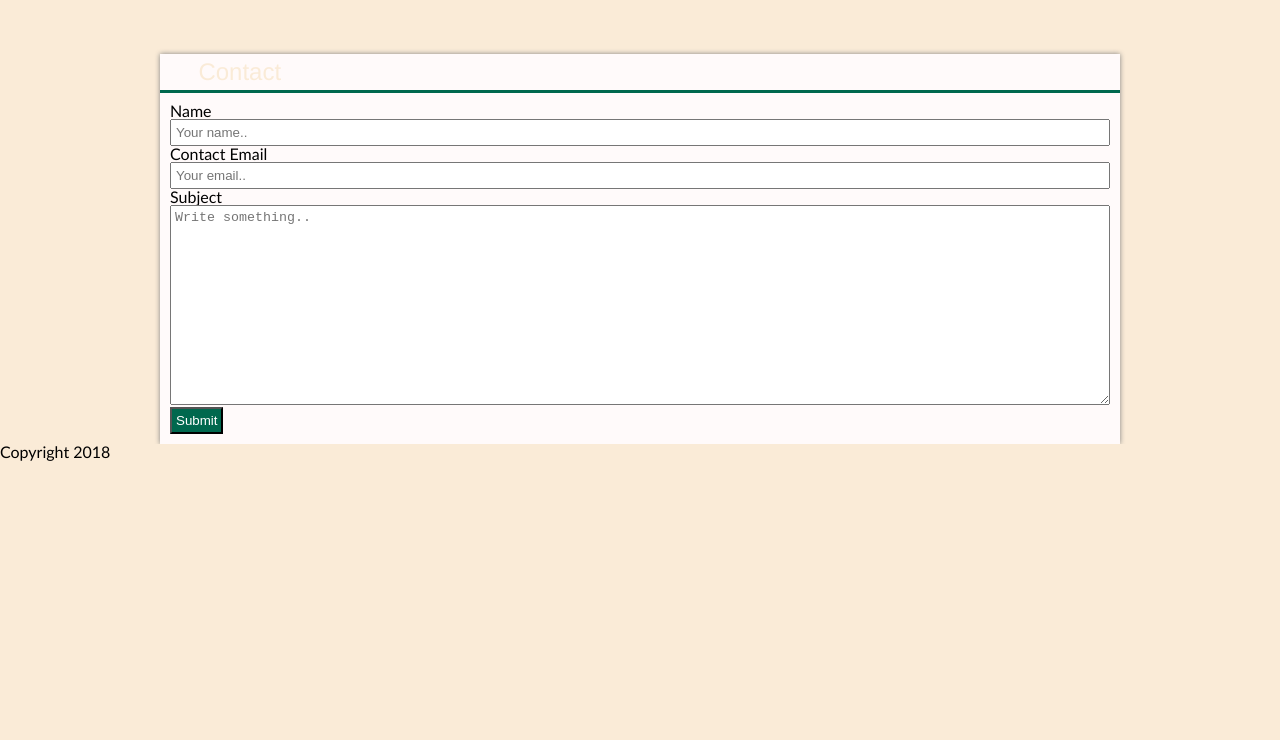
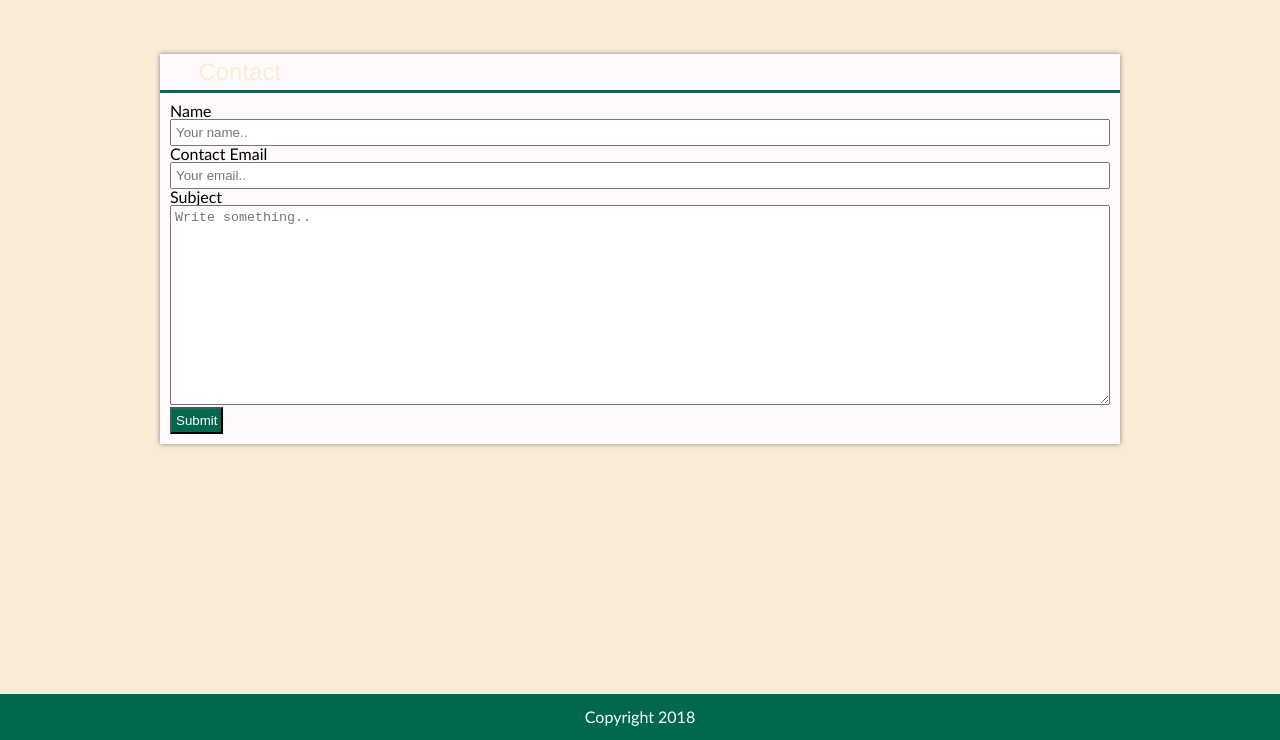
Before and after one commit to bradotron/Basic-Portfolio, a plain HTML site: page contact.html in a window 1280 px wide. Shown: the part 60-800 px from the top of the page. Drawn offline with Linux system fonts and the light colour scheme.

Commit message:
small touchup

```diff
--- a/assets/css/style.css
+++ b/assets/css/style.css
@@ -19,6 +19,7 @@ header {
 }
 
 footer {
+    margin-top: 10px;
     clear: both;
     width: 100%;
     height: 40px;
--- a/contact.html
+++ b/contact.html
@@ -44,8 +44,11 @@
         </div>
     </main>
 
+    <div class="ft-sticky">
+        <a>Copyright 2018</a>
+    </div>
     <footer>
-        <a>Copyright 2018</a>
+        <!--footer to add space so sticky footer doesn't let text go beneath it-->
     </footer>
 </body>
 </html>
```
Also changed, not shown: portfolio.html (+4 -1 lines).
